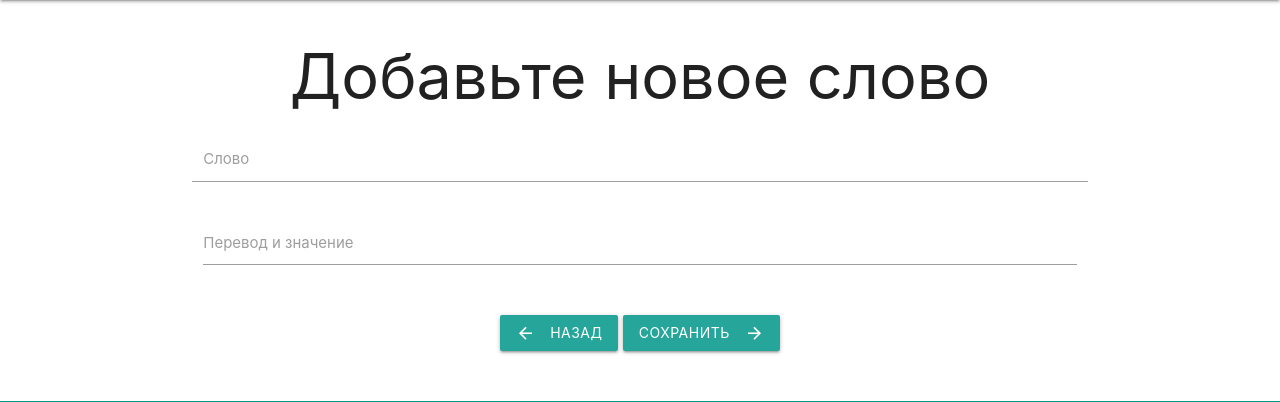
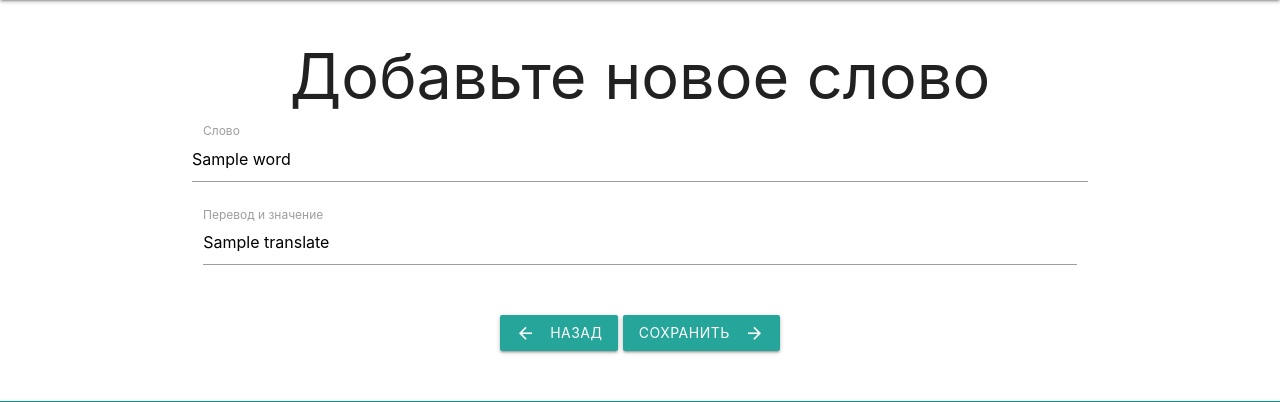
Before and after one commit to yainformal/LinguaLearn, a Django app: template templates/add_word.html in a window 1280 px wide. Shown: the part 64-466 px from the top of the page. Run offline with Django 4.2, Linux system fonts and the light colour scheme; the template is opened without the code that fills it: most values are stand-ins (such as "Sample title", 1, 10 or a date in 2020); some libraries are stand-ins or nearby versions.

Commit message:
Реализовано сохранение контекста, при возникновении ошибок для формы добавления и редактирования слова

```diff
--- a/templates/add_word.html
+++ b/templates/add_word.html
@@ -14,14 +14,14 @@
         {% csrf_token %}
 
 <div class="input-field col s6">
-    <input id="input_word" name="input_word" type="text" data-length="50" required>
+    <input id="input_word" name="input_word" type="text" data-length="50" value="{{ word|default:''}}" required>
     <label for="input_word">Слово</label>
     <p>{{ error_message }}</p>
         </div>
         <div class="row">
           <div class="input-field col s12">
-            <textarea id="translate" name="translate" class="materialize-textarea" data-length="256"></textarea>
-            <label for="translate">Перевод и значение</label>
+            <textarea id="input_translate" name="input_translate" class="materialize-textarea" data-length="256" required>{{ translate }}</textarea>
+            <label for="input_translate">Перевод и значение</label>
           </div>
         </div>
         <div class="center-align">
```
Also changed, not shown: LinguaLearn/views.py (+9 -4 lines), lingual.db.
